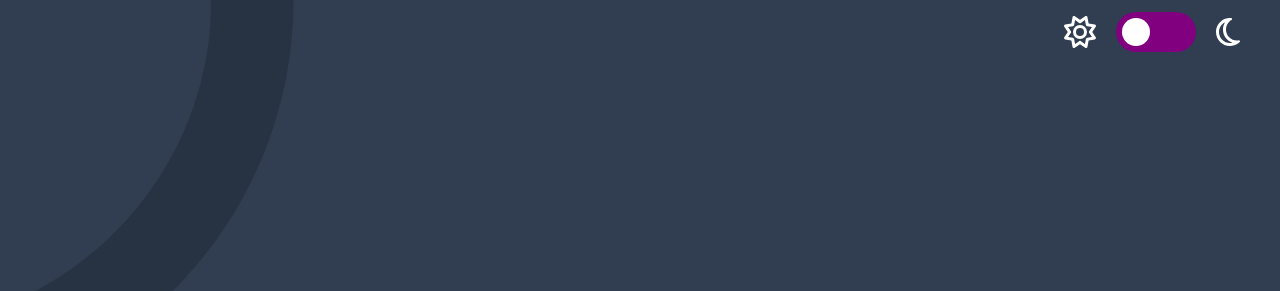
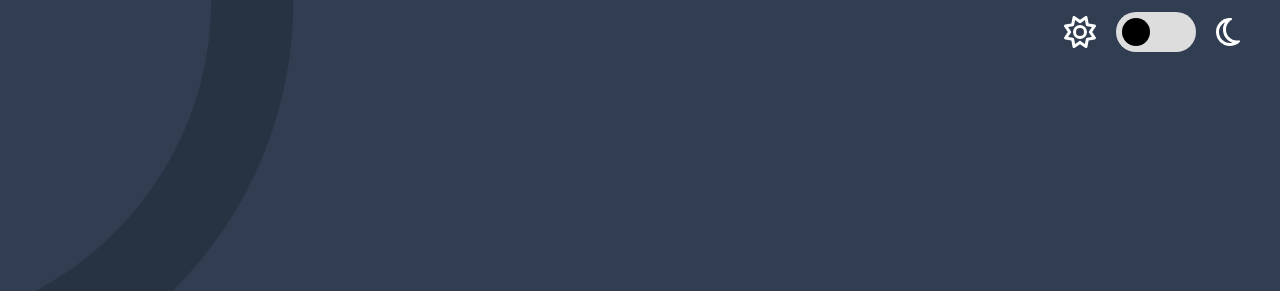
Before and after one commit to AnoshSingh9/frontend-quiz, a plain HTML site: page index.html in a window 1280 px wide. Shown: the top 291 px of the page. Drawn offline with nearby package versions, Linux system fonts and the light colour scheme.

Commit message:
Your meaningful commit message

```diff
--- a/style.css
+++ b/style.css
@@ -90,7 +90,7 @@ body::before {
     position: relative;
     width: 5rem;
     height: 2.5rem;
-    background-color: purple;
+    background-color: rgb(221, 221, 221);
     border-radius: 10rem;
     cursor: pointer;
 }
@@ -101,19 +101,19 @@ body::before {
     width: 1.75rem;
     height: 1.75rem;
     border-radius: 50%;
-    background-color: white;
+    background-color: black;
     top: 0.375rem;
     left: 0.35rem;
     transition: all 0.3s ease-in-out;
 }
 
 #checkbox:checked + .toggle-label {
-    background-color: black;
+    background-color:  rgb(177, 32, 177);
 }
 
 #checkbox:checked + .toggle-label .toggle-ball {
     transform: translateX(2.5rem);
-    background-color: aqua;
+    background-color:  rgb(248, 248, 248);
 }
 
 .dark-mode{
```
